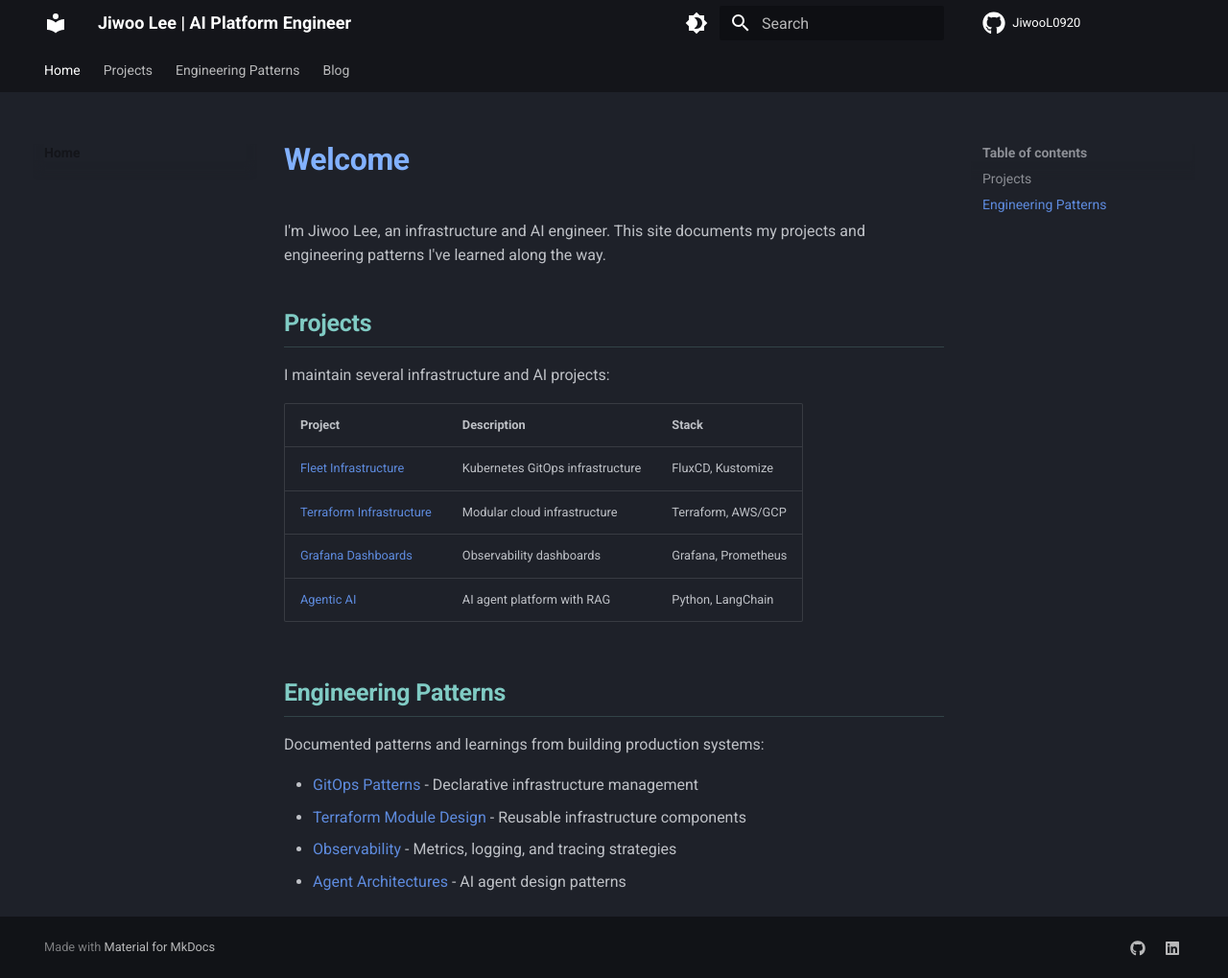
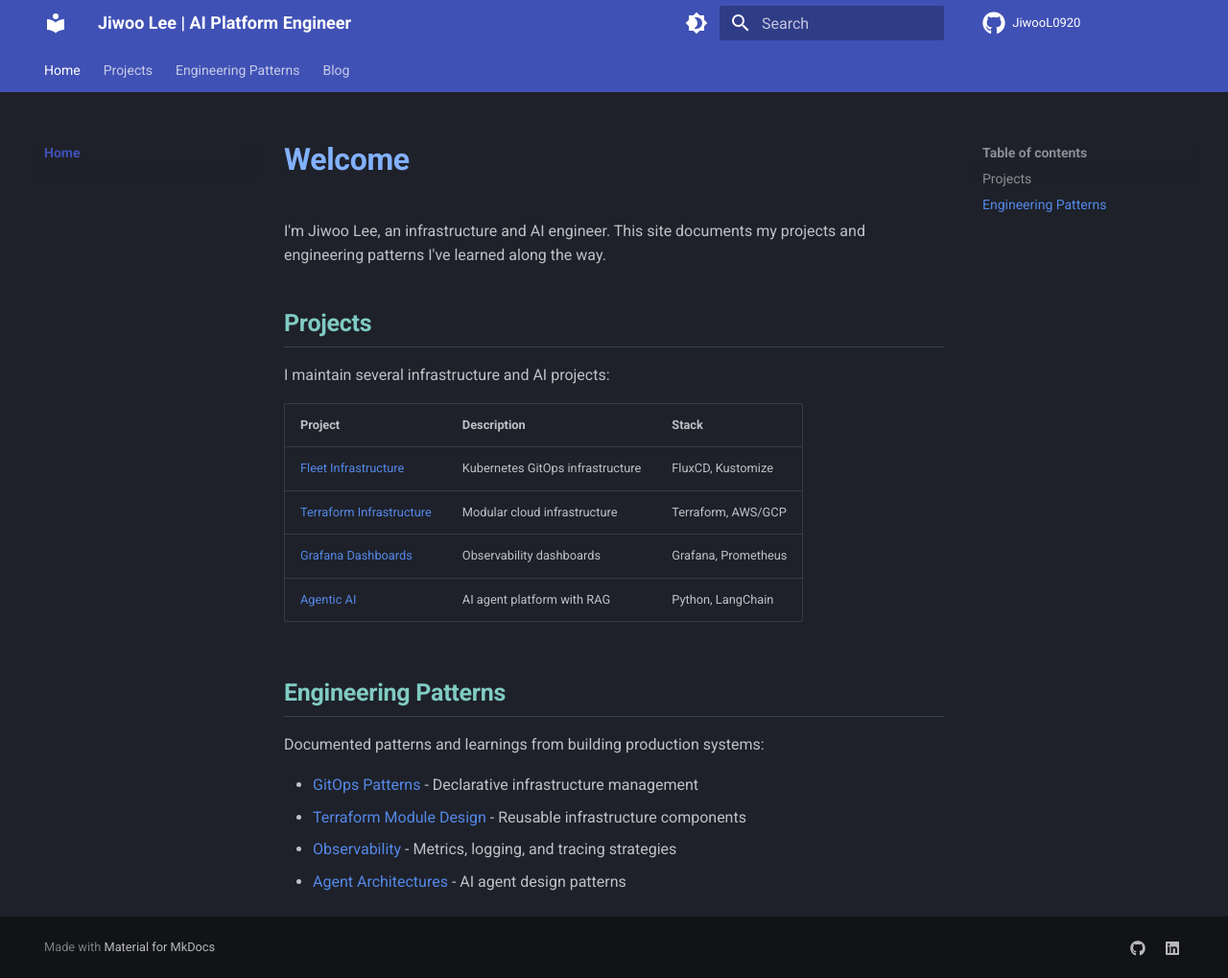
Before and after one commit to JiwooL0920/jiwool0920.github.io, an MkDocs documentation site: the page built from docs/index.md, in a window 1280 px wide and 1019 px high. Shown: the whole window at 96% size. Built offline with MkDocs 1.6.1 and Material for MkDocs 9.7.7, drawn with Linux system fonts in a browser that asks for light colours.

Commit message:
fix: color

```diff
--- a/mkdocs.yml
+++ b/mkdocs.yml
@@ -10,13 +10,13 @@ theme:
   name: material
   palette:
     - scheme: slate
-      primary: black
+      primary: indigo
       accent: cyan
       toggle:
         icon: material/brightness-4
         name: Switch to light mode
     - scheme: default
-      primary: black
+      primary: indigo
       accent: cyan
       toggle:
         icon: material/brightness-7
```
